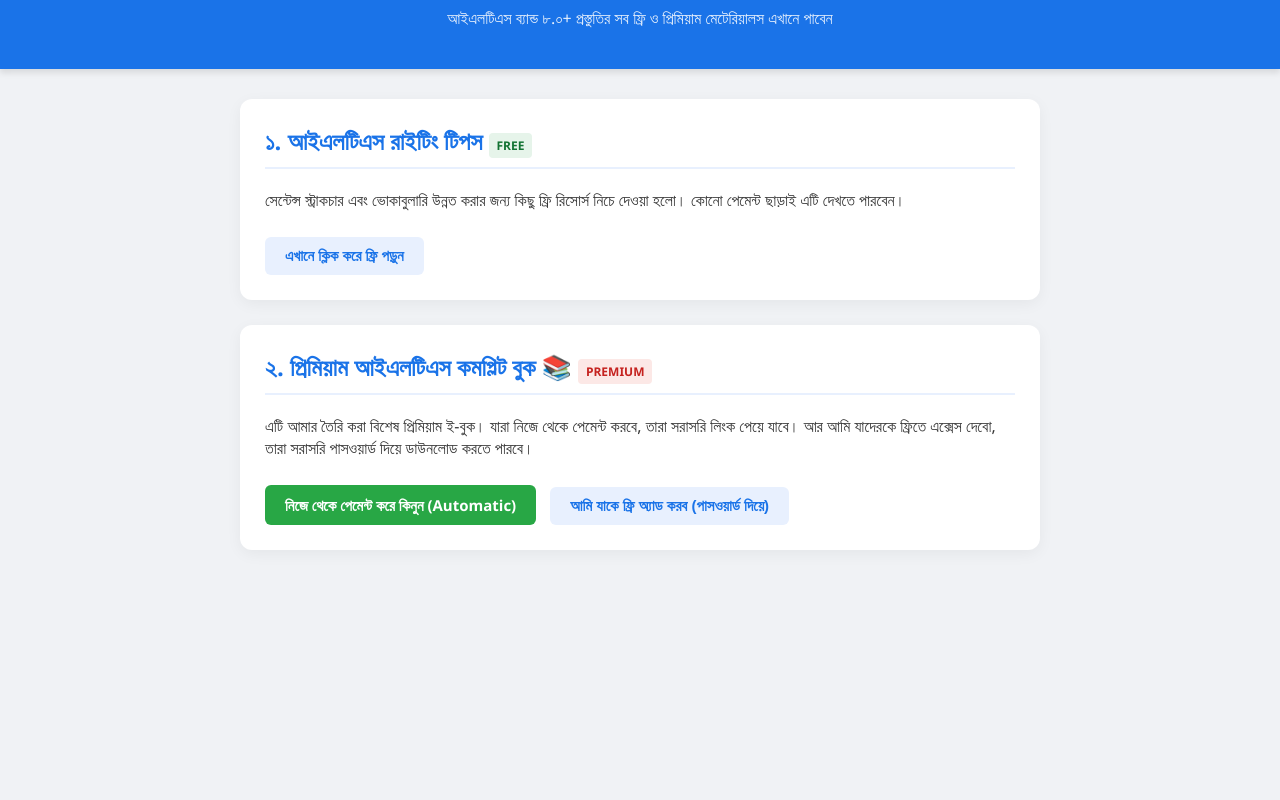
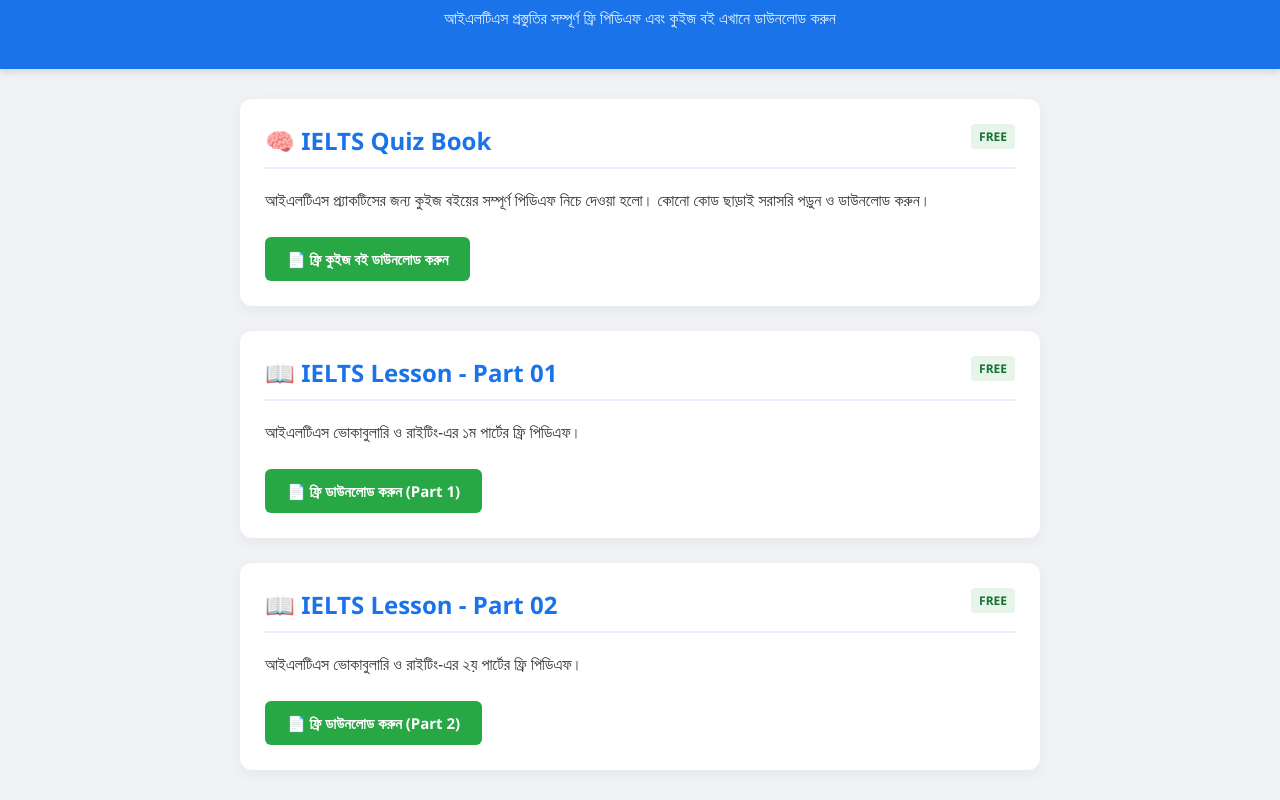
Before and after one commit to ielts-hub-sabbir/ielts-hub-sabbir.github.io, a plain HTML site: page index.html in a window 1280 px wide. Shown: the part 81-881 px from the top of the page. Before the commit the page ends 800 px from the top, so only its background shows below. Drawn offline with Linux system fonts and the light colour scheme.

Commit message:
Update index.html

```diff
--- a/index.html
+++ b/index.html
@@ -12,72 +12,43 @@
         .main-container { max-width: 800px; margin: 30px auto; padding: 0 15px; }
         .card { background: white; padding: 25px; margin-bottom: 25px; border-radius: 12px; box-shadow: 0 4px 15px rgba(0,0,0,0.05); text-align: left; }
         .card h2 { color: #1a73e8; margin-top: 0; border-bottom: 2px solid #e8f0fe; padding-bottom: 10px; }
-        .btn { display: inline-block; padding: 10px 20px; font-size: 15px; font-weight: bold; border-radius: 6px; cursor: pointer; text-decoration: none; margin-top: 10px; border: none; }
-        .btn-free { background-color: #e8f0fe; color: #1a73e8; }
-        .btn-free:hover { background-color: #d2e3fc; }
-        .btn-paid { background-color: #28a745; color: white; }
-        .btn-paid:hover { background-color: #218838; }
-        .badge-free { background: #e6f4ea; color: #137333; padding: 4px 8px; border-radius: 4px; font-size: 12px; font-weight: bold; }
-        .badge-paid { background: #fce8e6; color: #c5221f; padding: 4px 8px; border-radius: 4px; font-size: 12px; font-weight: bold; }
-        .free-content { display: none; background: #fafafa; padding: 15px; margin-top: 15px; border-radius: 6px; border-left: 4px solid #1a73e8; }
+        .btn { display: inline-block; padding: 12px 22px; font-size: 15px; font-weight: bold; border-radius: 6px; cursor: pointer; text-decoration: none; margin-top: 10px; border: none; }
+        .btn-free { background-color: #28a745; color: white; }
+        .btn-free:hover { background-color: #218838; }
+        .badge-free { background: #e6f4ea; color: #137333; padding: 4px 8px; border-radius: 4px; font-size: 12px; font-weight: bold; float: right; }
     </style>
 </head>
 <body>
 
 <div class="header">
     <h1>Sabbir's IELTS Hub 🎯</h1>
-    <p>আইএলটিএস ব্যান্ড ৮.০+ প্রস্তুতির সব ফ্রি ও প্রিমিয়াম মেটেরিয়ালস এখানে পাবেন</p>
+    <p>আইএলটিএস প্রস্তুতির সম্পূর্ণ ফ্রি পিডিএফ এবং কুইজ বই এখানে ডাউনলোড করুন</p>
 </div>
 
 <div class="main-container">
 
+    <!-- ⚡ ১. কুইজ বই সেকশন (সম্পূর্ণ ফ্রি) -->
     <div class="card">
-        <h2>১. আইএলটিএস রাইটিং টিপস <span class="badge-free">FREE</span></h2>
-        <p>সেন্টেন্স স্ট্রাকচার এবং ভোকাবুলারি উন্নত করার জন্য কিছু ফ্রি রিসোর্স নিচে দেওয়া হলো। কোনো পেমেন্ট ছাড়াই এটি দেখতে পারবেন।</p>
-        <button class="btn btn-free" onclick="toggleFreeContent()">এখানে ক্লিক করে ফ্রি পড়ুন</button>
-
-        <div id="freeBox" class="free-content">
-            <h4>📝 গুরুত্বপূর্ণ টিপস:</h4>
-            <p>১. Simple বাক্যের পরিবর্তে Complex এবং Compound বাক্য বেশি ব্যবহার করুন।</p>
-            <p>২. একটি শব্দ বারবার ব্যবহার না করে সেটির Synonyms বা প্রতিশব্দ ব্যবহার করুন।</p>
-        </div>
+        <h2>🧠 IELTS Quiz Book <span class="badge-free">FREE</span></h2>
+        <p>আইএলটিএস প্র্যাকটিসের জন্য কুইজ বইয়ের সম্পূর্ণ পিডিএফ নিচে দেওয়া হলো। কোনো কোড ছাড়াই সরাসরি পড়ুন ও ডাউনলোড করুন।</p>
+        <a href="quiz.pdf" target="_blank" class="btn btn-free">📄 ফ্রি কুইজ বই ডাউনলোড করুন</a>
     </div>
 
+    <!-- 📚 ২. পার্ট ১ সেকশন (সম্পূর্ণ ফ্রি) -->
     <div class="card">
-        <h2>২. প্রিমিয়াম আইএলটিএস কমপ্লিট বুক 📚 <span class="badge-paid">PREMIUM</span></h2>
-        <p>এটি আমার তৈরি করা বিশেষ প্রিমিয়াম ই-বুক। যারা নিজে থেকে পেমেন্ট করবে, তারা সরাসরি লিংক পেয়ে যাবে। আর আমি যাদেরকে ফ্রিতে এক্সেস দেবো, তারা সরাসরি পাসওয়ার্ড দিয়ে ডাউনলোড করতে পারবে।</p>
+        <h2>📖 IELTS Lesson - Part 01 <span class="badge-free">FREE</span></h2>
+        <p>আইএলটিএস ভোকাবুলারি ও রাইটিং-এর ১ম পার্টের ফ্রি পিডিএফ।</p>
+        <a href="part1.pdf" target="_blank" class="btn btn-free">📄 ফ্রি ডাউনলোড করুন (Part 1)</a>
+    </div>
 
-        <a href="https://gumroad.com/" target="_blank" class="btn btn-paid">নিজে থেকে পেমেন্ট করে কিনুন (Automatic)</a>
-
-        <button class="btn btn-free" onclick="checkVIPAccess()" style="margin-left: 10px;">আমি যাকে ফ্রি অ্যাড করব (পাসওয়ার্ড দিয়ে)</button>
+    <!-- 📚 ৩. পার্ট ২ সেকশন (সম্পূর্ণ ফ্রি) -->
+    <div class="card">
+        <h2>📖 IELTS Lesson - Part 02 <span class="badge-free">FREE</span></h2>
+        <p>আইএলটিএস ভোকাবুলারি ও রাইটিং-এর ২য় পার্টের ফ্রি পিডিএফ।</p>
+        <a href="part2.pdf" target="_blank" class="btn btn-free">📄 ফ্রি ডাউনলোড করুন (Part 2)</a>
     </div>
 
 </div>
 
-<script>
-    // ফ্রি কন্টেন্ট দেখানোর জাভাস্ক্রিপ্ট
-    function toggleFreeContent() {
-        var x = document.getElementById("freeBox");
-        if (x.style.display === "none" || x.style.display === "") {
-            x.style.display = "block";
-        } else {
-            x.style.display = "none";
-        }
-    }
-
-    // ফ্রি মেম্বার বা পাসওয়ার্ড ভেরিফিকেশন জাভাস্ক্রিপ্ট
-    function checkVIPAccess() {
-        var secretPassword = "SABBIR_VIP_FREE"; // এই পাসওয়ার্ডটি আপনি আপনার পছন্দের মানুষকে ফ্রিতে দেবেন
-        var userCode = prompt("আমি আপনাকে যে ফ্রি VIP কোডটি দিয়েছি, সেটি এখানে লিখুন:");
-
-        if (userCode === secretPassword) {
-            alert("কোড সঠিক হয়েছে! আপনাকে ফ্রি ডাউনলোডের ড্রাইভে নিয়ে যাওয়া হচ্ছে...");
-            window.open("https://drive.google.com/", "_blank"); // এখানে আপনার গুগল ড্রাইভের আসল লিংকটি বসবে
-        } else if (userCode !== null) {
-            alert("দুঃখিত! কোডটি সঠিক নয়।");
-        }
-    }
-</script>
-
 </body>
 </html>
```
